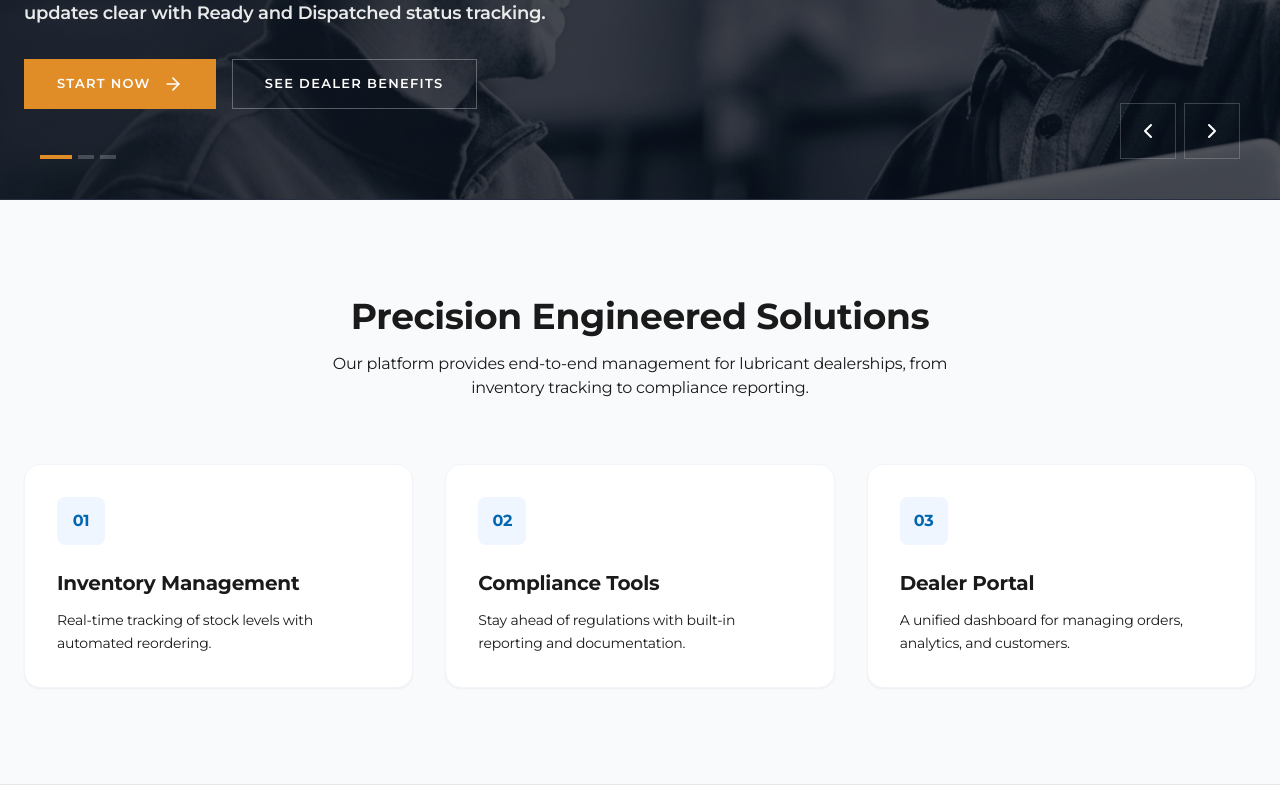
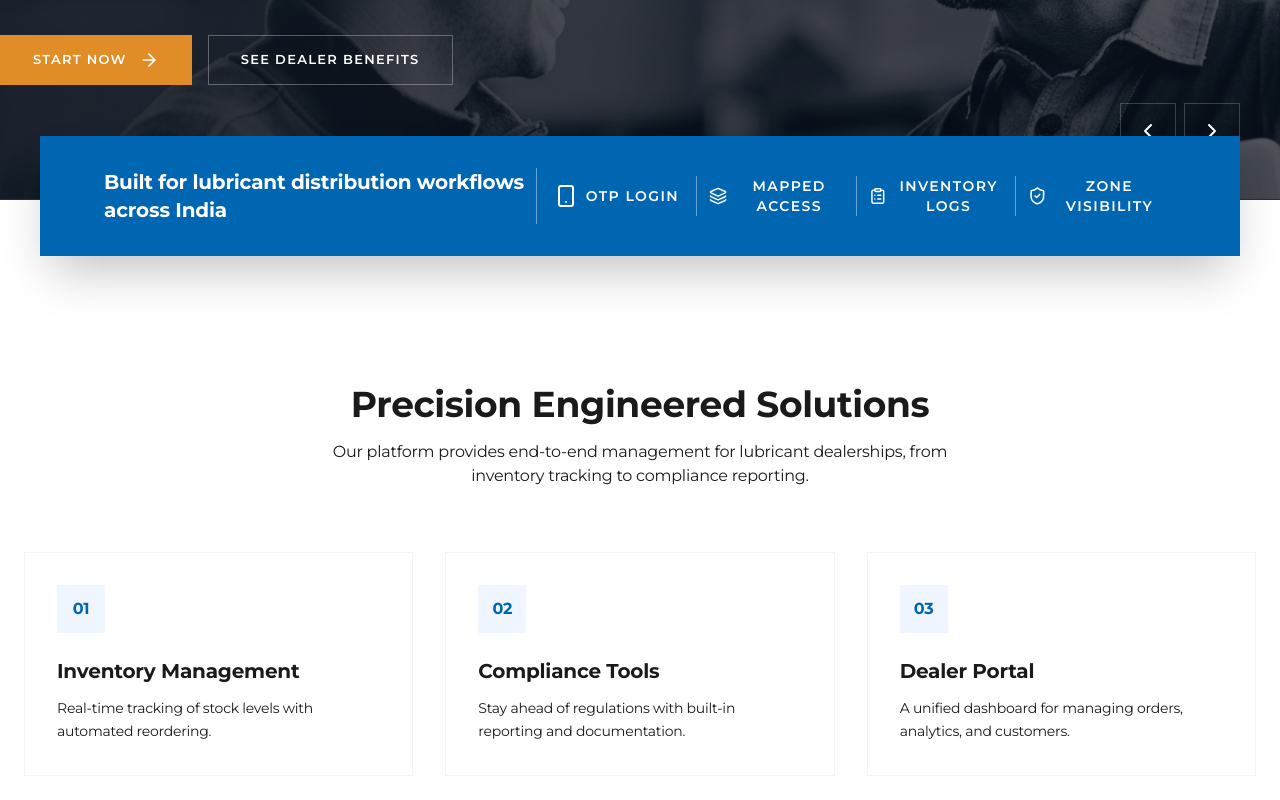
Before and after one commit to aquarioustechnology-alt/Lubricant-Dealer-Platform, a Next.js app: page / in a window 1280 px wide. Shown: the part 520-1320 px from the top of the page. Built offline with nearby package versions, Linux system fonts and the light colour scheme.

Commit message:
Add Proof Strip component and refine Hero section positioning

```diff
--- a/src/app/page.tsx
+++ b/src/app/page.tsx
@@ -1,15 +1,17 @@
 import Header from "@/components/common/Header";
 import Footer from "@/components/common/Footer";
 import Hero from "@/components/layout/Landing page/Hero";
+import ProofStrip from "@/components/layout/Landing page/Proof Strip";
 
 export default function Home() {
   return (
     <main className="relative">
       <Header />
       <Hero />
+      <ProofStrip />
 
       {/* Features Preview Section */}
-      <section className="py-24 bg-slate-50">
+      <section className="py-32 bg-white">
         <div className="container mx-auto px-6 text-center">
           <h2 className="text-4xl font-bold mb-4">Precision Engineered Solutions</h2>
           <p className="text-muted max-w-2xl mx-auto mb-16">
@@ -31,8 +33,8 @@ export default function Home() {
                 desc: "A unified dashboard for managing orders, analytics, and customers."
               }
             ].map((feature, i) => (
-              <div key={i} className="bg-white p-8 rounded-2xl shadow-sm border border-slate-100 text-left hover:shadow-md transition-shadow">
-                <div className="w-12 h-12 bg-blue-50 rounded-lg mb-6 flex items-center justify-center text-primary font-bold">
+              <div key={i} className="bg-white p-8 rounded-none border border-slate-100 text-left hover:shadow-xl transition-shadow transition-transform hover:-translate-y-1">
+                <div className="w-12 h-12 bg-blue-50 rounded-none mb-6 flex items-center justify-center text-primary font-bold">
                   0{i + 1}
                 </div>
                 <h3 className="text-xl font-bold mb-3">{feature.title}</h3>
--- a/src/components/layout/Landing page/Hero.tsx
+++ b/src/components/layout/Landing page/Hero.tsx
@@ -79,8 +79,8 @@ export default function Hero() {
                     </motion.div>
 
                     {/* Content Container - Matching Header container */}
-                    <div className="relative h-full flex items-center pt-24 lg:pt-32">
-                        <div className="container mx-auto px-6 w-full">
+                    <div className="relative h-full flex items-center pt-16 lg:pt-20">
+                        <div className="container mx-auto w-full">
                             <div className="max-w-4xl">
                                 {/* Trust Line */}
                                 <motion.div
--- /dev/null
+++ b/src/components/layout/Landing page/Proof Strip.tsx
@@ -0,0 +1,58 @@
+"use client";
+
+import { Smartphone, Layers, ClipboardList, ShieldCheck } from "lucide-react";
+import { cn } from "@/lib/utils";
+
+const features = [
+    {
+        icon: Smartphone,
+        title: "OTP Login",
+    },
+    {
+        icon: Layers,
+        title: "Mapped Access",
+    },
+    {
+        icon: ClipboardList,
+        title: "Inventory Logs",
+    },
+    {
+        icon: ShieldCheck,
+        title: "Zone Visibility",
+    }
+];
+
+export default function ProofStrip() {
+    return (
+        <section className="relative z-30 -mt-12 lg:-mt-16 px-10">
+            <div className="container mx-auto">
+                <div className="bg-primary shadow-2xl flex flex-col lg:flex-row items-center py-8 lg:py-0 min-h-[120px] px-6 lg:px-16">
+                    {/* Left Heading */}
+                    <div className="pl-0 pr-2 lg:pr-3 py-4 lg:py-0 border-b lg:border-b-0 lg:border-r border-white/40 flex items-center justify-center lg:justify-start">
+                        <h2 className="text-white font-bold text-lg lg:text-xl leading-tight max-w-[420px] text-center lg:text-left">
+                            Built for lubricant distribution workflows across India
+                        </h2>
+                    </div>
+
+                    {/* Features Grid */}
+                    <div className="flex-1 w-full grid grid-cols-2 lg:grid-cols-4 items-center">
+                        {features.map((feature, index) => (
+                            <div
+                                key={index}
+                                className={cn(
+                                    "flex flex-col md:flex-row items-center justify-center gap-2 px-3 py-6 lg:py-0 h-full",
+                                    index !== features.length - 1 && "border-r border-white/40"
+                                )}
+                            >
+                                <feature.icon className="w-6 h-6 text-white" />
+                                <span className="text-white font-semibold text-xs md:text-sm uppercase tracking-widest text-center">
+                                    {feature.title}
+                                </span>
+                            </div>
+                        ))}
+                    </div>
+                </div>
+            </div>
+        </section>
+    );
+}
```
